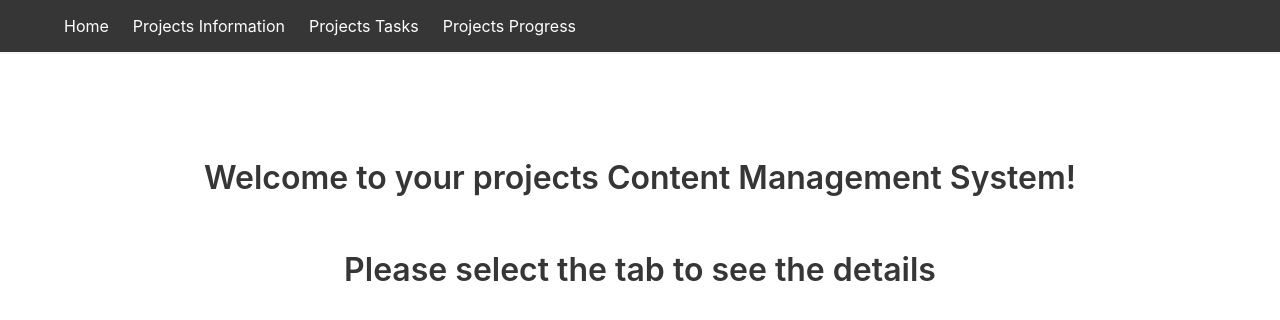
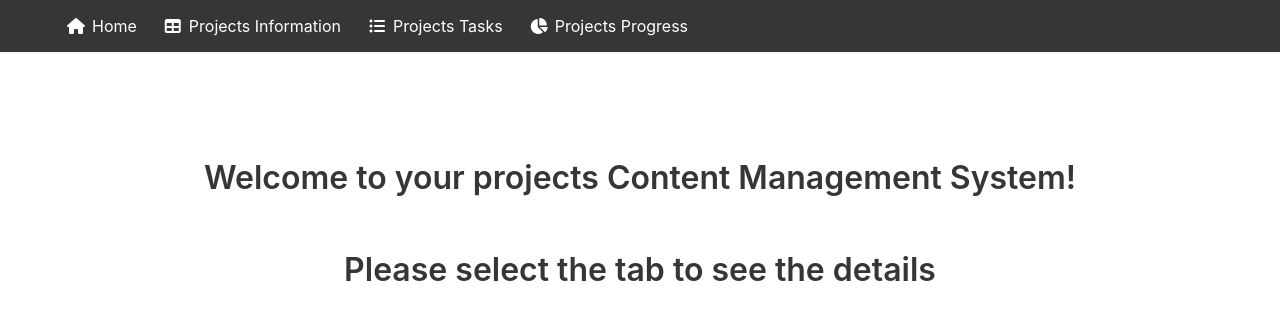
Before and after one commit to OlhaSheliakina/cms-app_backendless, a React (Create React App) app: page /#/home in a window 1280 px wide. Shown: the top 320 px of the page. Built offline with nearby package versions, Linux system fonts and the light colour scheme.

Commit message:
adding icons

```diff
--- a/public/index.html
+++ b/public/index.html
@@ -9,6 +9,7 @@
       name="description"
       content="Web site created using create-react-app"
     />
+    <script src="https://kit.fontawesome.com/2ca62731ba.js" crossorigin="anonymous"></script>
     <title>Projects CMS</title>
   </head>
   <body>
--- a/src/components/Navigation.jsx
+++ b/src/components/Navigation.jsx
@@ -12,11 +12,21 @@ const Navigation = ({ tabs }) => {
       <div className='container'>
         <div className='navbar-brand'>
           <NavLink to='/' className={getLinkClass}>
-            Home
+          <span className='icon-text'>
+                <span className='icon'>
+                  <i className='fas fa-home'></i>
+                </span>
+                <span>Home</span>
+              </span>
           </NavLink>
           {tabs.map((tab) => (
             <NavLink key={tab.id} to={`${tab.id}`} className={getLinkClass}>
-              {tab.title}
+              <span className='icon-text'>
+                <span className='icon'>
+                  <i className={tab.icon}></i>
+                </span>
+                <span>{tab.title}</span>
+              </span>
             </NavLink>
           ))}
         </div>
```
